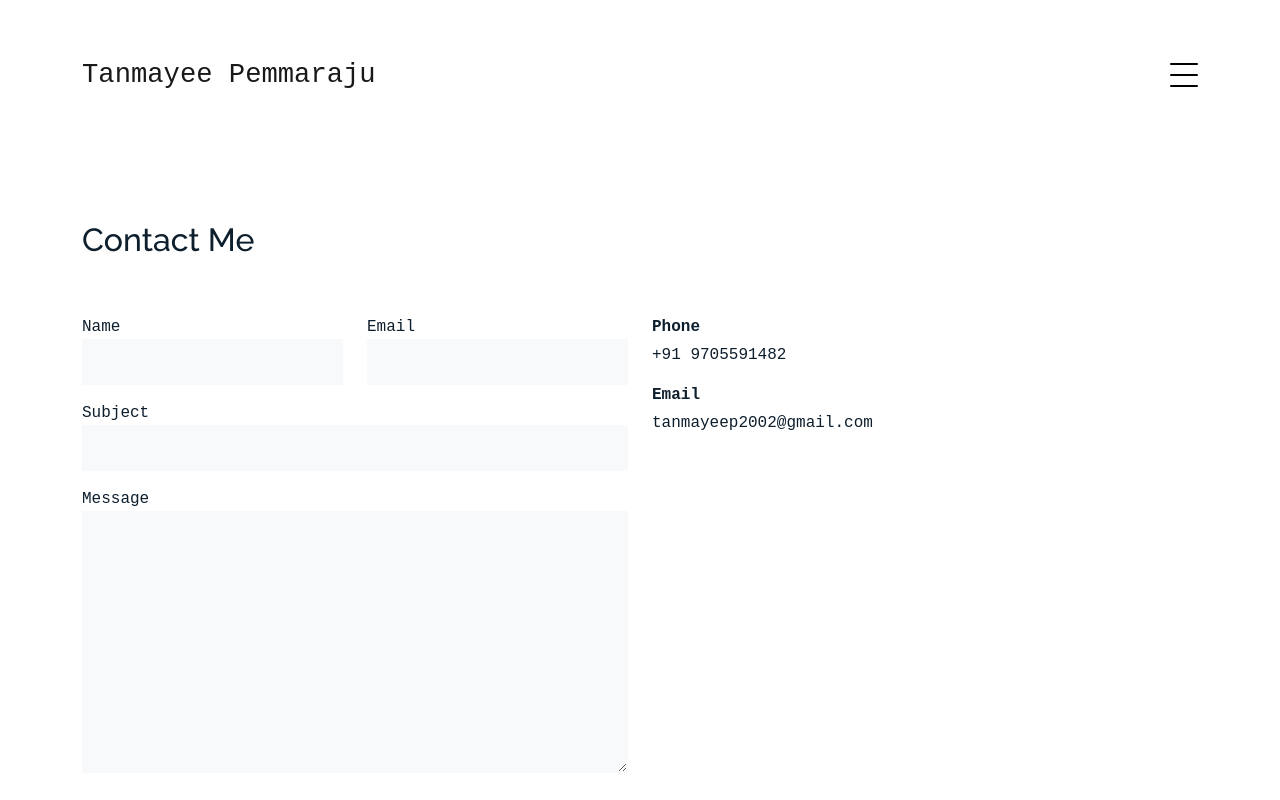
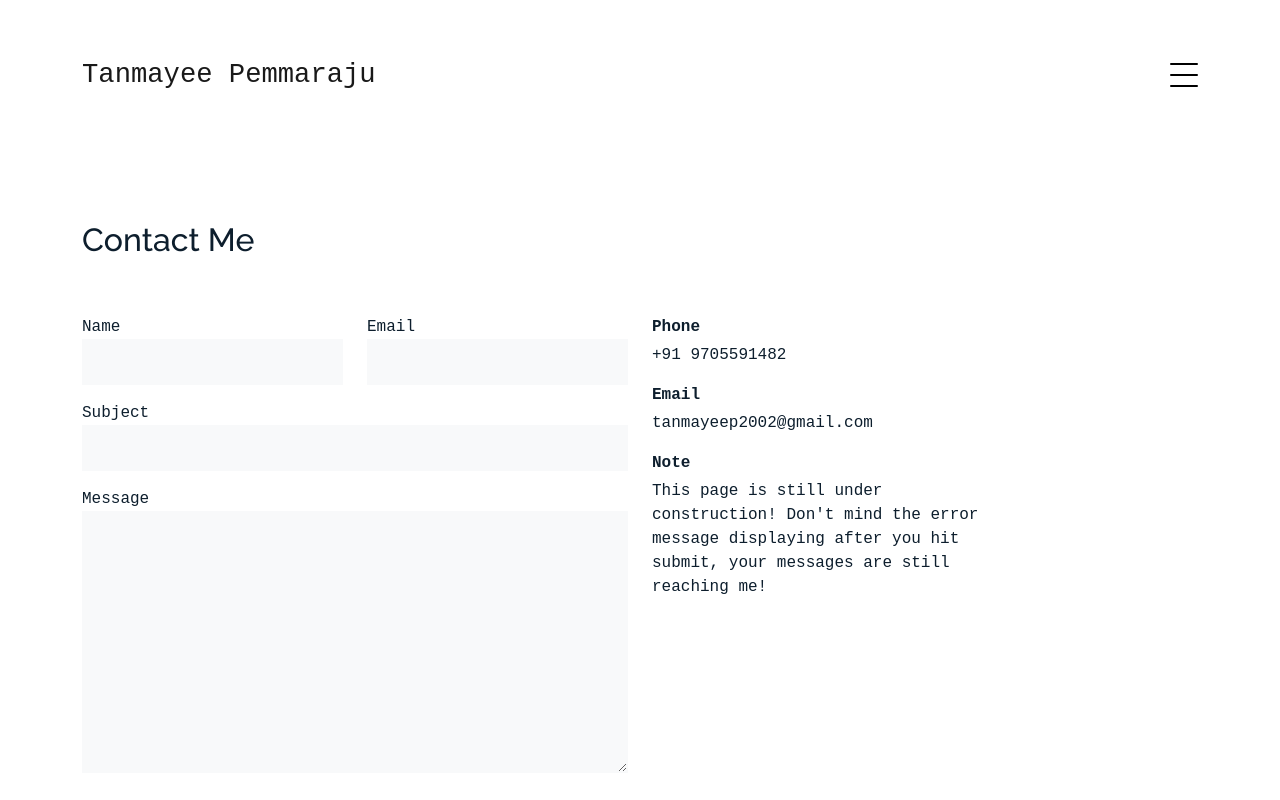
Before and after one commit to tanmayee2002/tanmayee2002.github.io, a plain HTML site: page contact.html in a window 1280 px wide. Shown: the top 800 px of the page. Drawn offline with Linux system fonts and the light colour scheme; a web font is replaced by a local one.

Commit message:
Added note to contact form.

```diff
--- a/contact.html
+++ b/contact.html
@@ -104,7 +104,7 @@
                 </div>
 
                 <div class="col-md-6 mt-0 form-group">
-                  <input type="submit" class="readmore d-block w-100" value="Send Message">
+                  <button type="submit" class="readmore d-block w-100">Send Message</button>
                 </div>
               </div>
 
@@ -121,6 +121,10 @@
               <li class="mb-3">
                 <strong class="d-block mb-1">Email</strong>
                 <span>tanmayeep2002@gmail.com</span>
+              </li>
+              <li class="mb-3">
+                <strong class="d-block mb-1">Note</strong>
+                <span>This page is still under construction! Don't mind the error message displaying after you hit submit, your messages are still reaching me!</span>
               </li>
             </ul>
           </div>
```
Also changed, not shown: index.html (+1 -0 lines).
